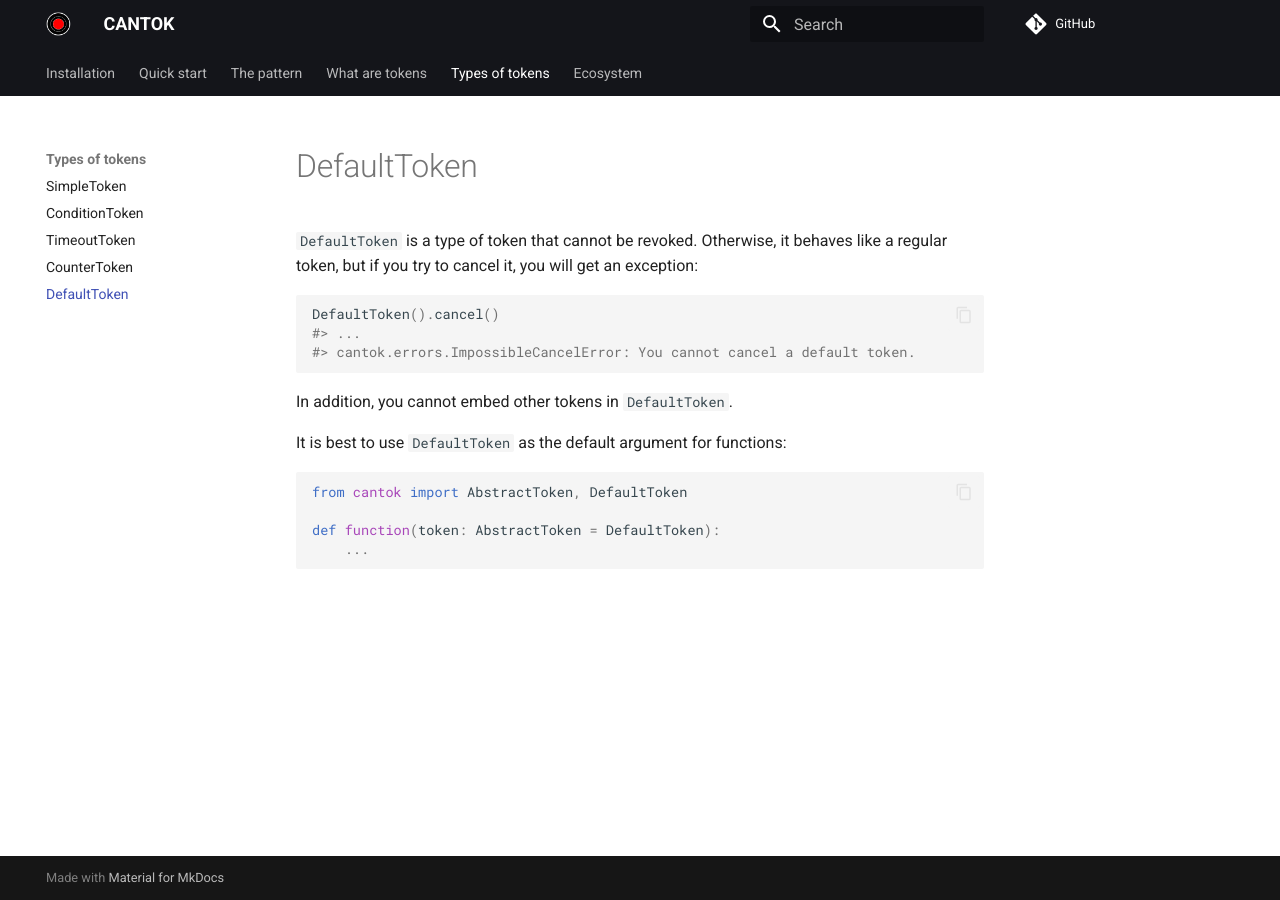
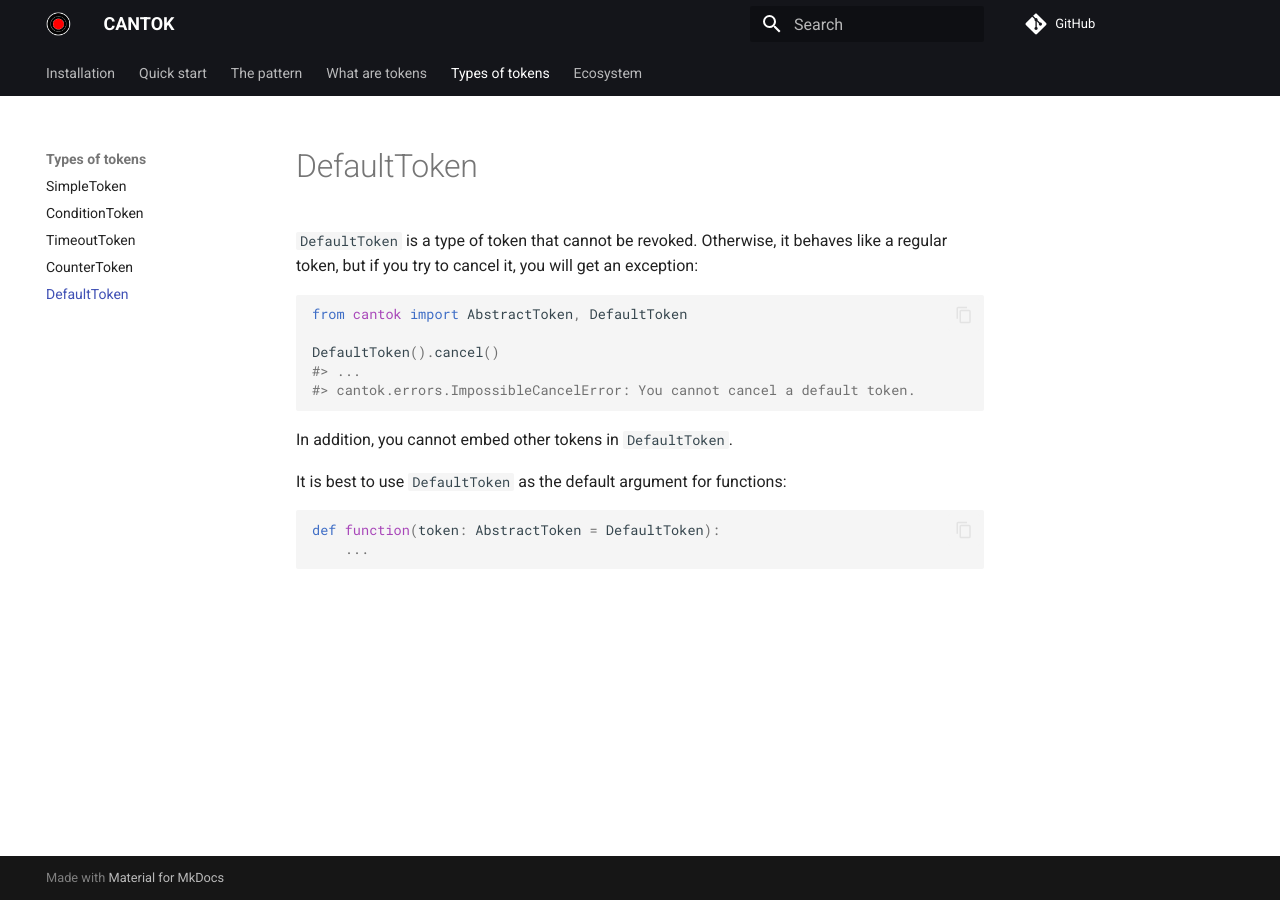
Before and after one commit to pomponchik/cantok, an MkDocs documentation site: the page built from docs/types_of_tokens/DefaultToken.md, in a window 1280 px wide. Built offline with MkDocs 1.6.1 and Material for MkDocs 9.7.7, drawn with Linux system fonts in a browser that asks for light colours; comment, search, counter and statistics services are not loaded; some of the changed lines change nothing that is shown.

Commit message:
documentation

````diff
--- a/docs/types_of_tokens/DefaultToken.md
+++ b/docs/types_of_tokens/DefaultToken.md
@@ -1,6 +1,8 @@
 `DefaultToken` is a type of token that cannot be revoked. Otherwise, it behaves like a regular token, but if you try to cancel it, you will get an exception:
 
 ```python
+from cantok import AbstractToken, DefaultToken
+
 DefaultToken().cancel()
 #> ...
 #> cantok.errors.ImpossibleCancelError: You cannot cancel a default token.
@@ -11,8 +13,6 @@ In addition, you cannot embed other tokens in `DefaultToken`.
 It is best to use `DefaultToken` as the default argument for functions:
 
 ```python
-from cantok import AbstractToken, DefaultToken
-
 def function(token: AbstractToken = DefaultToken):
     ...
 ```
````
